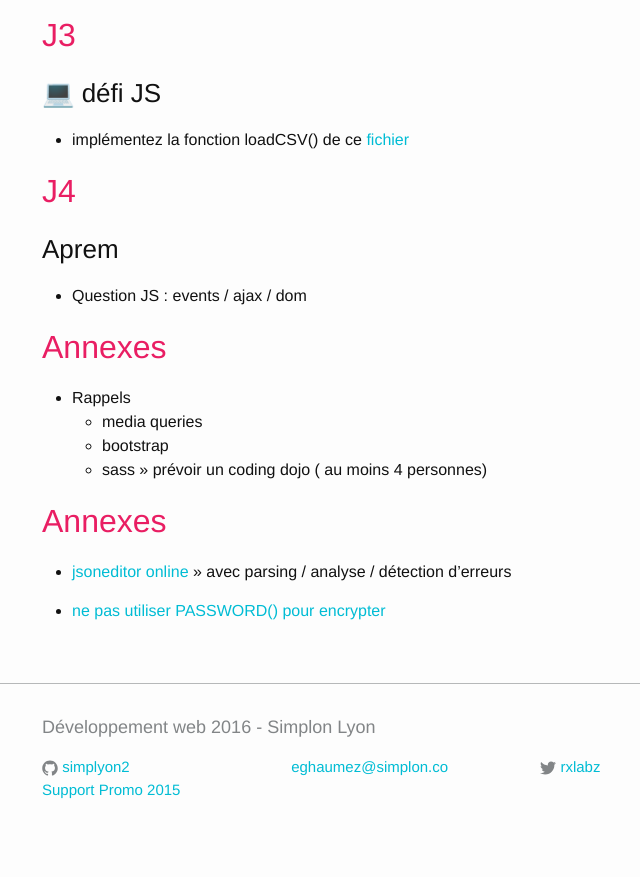
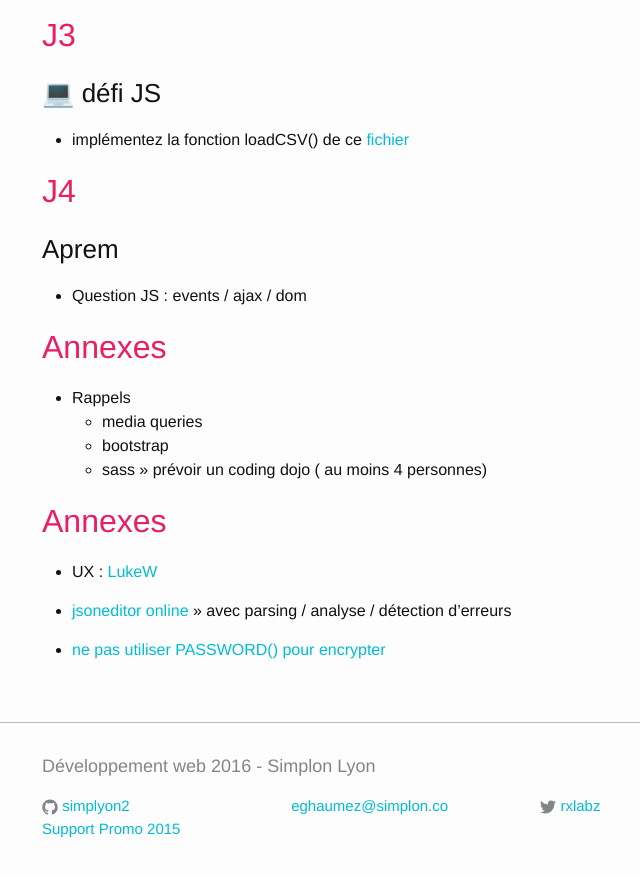
Before and after one commit to cappert/support, a Jekyll site: the page built from _posts/2016-11-07-semaine19.md, in a window 1280 px wide and 900 px high, scrolled down 1398 px. Shown: the top 877 px of the window, without its empty margins (228-868 px from the left). Built offline with Jekyll 4.4.1, drawn with Linux system fonts in a browser that asks for light colours; emoji names are drawn with the system emoji font.

Commit message:
S19 j2...

```diff
--- a/_posts/2016-11-07-semaine19.md
+++ b/_posts/2016-11-07-semaine19.md
@@ -77,6 +77,9 @@ categories: hebdo
 
 ## Annexes
 
+- UX : [LukeW](- UX : [LukeW]()
+)
+
 - [jsoneditor online](http://www.jsoneditoronline.org/) » avec parsing / analyse / détection d'erreurs
 
 - [ne pas utiliser PASSWORD() pour encrypter](https://dev.mysql.com/doc/refman/5.5/en/encryption-functions.html#function_password)
```
